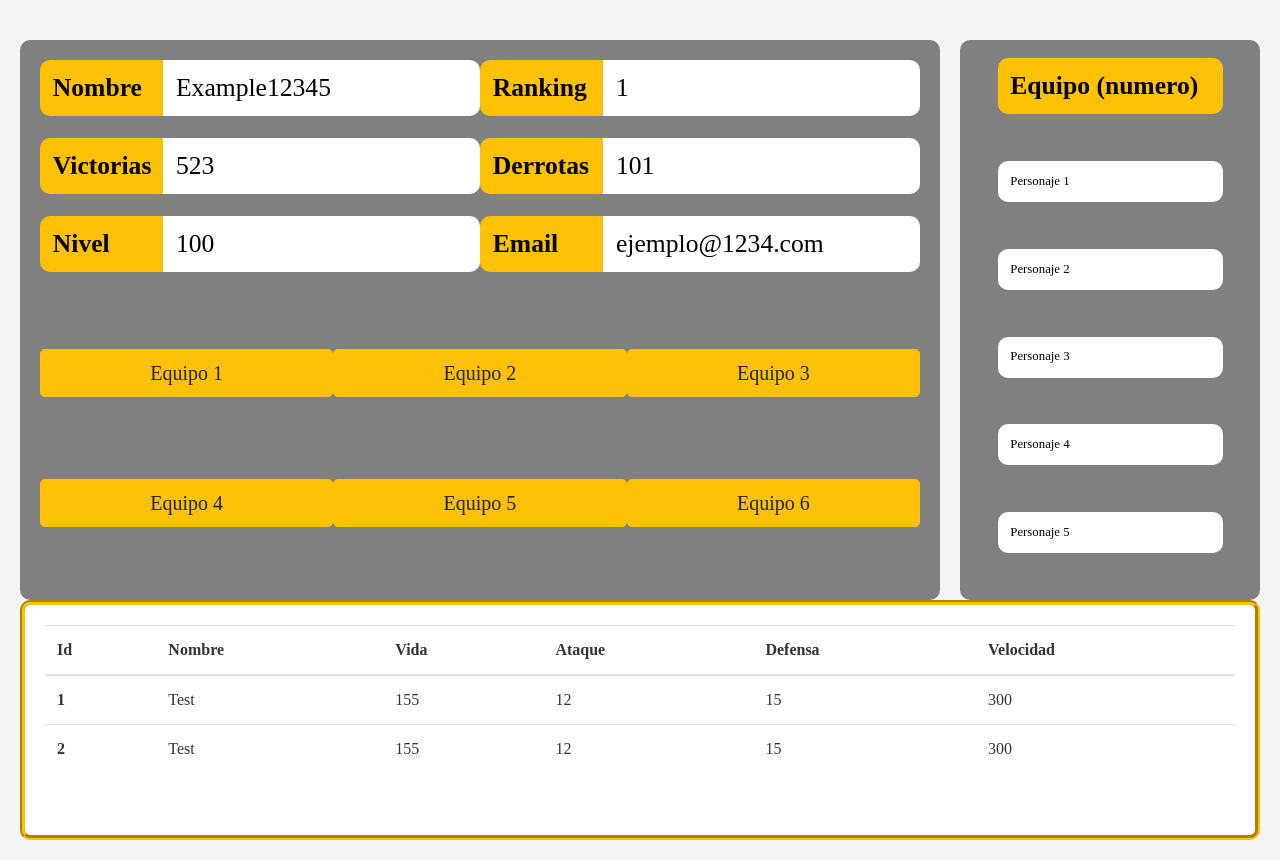
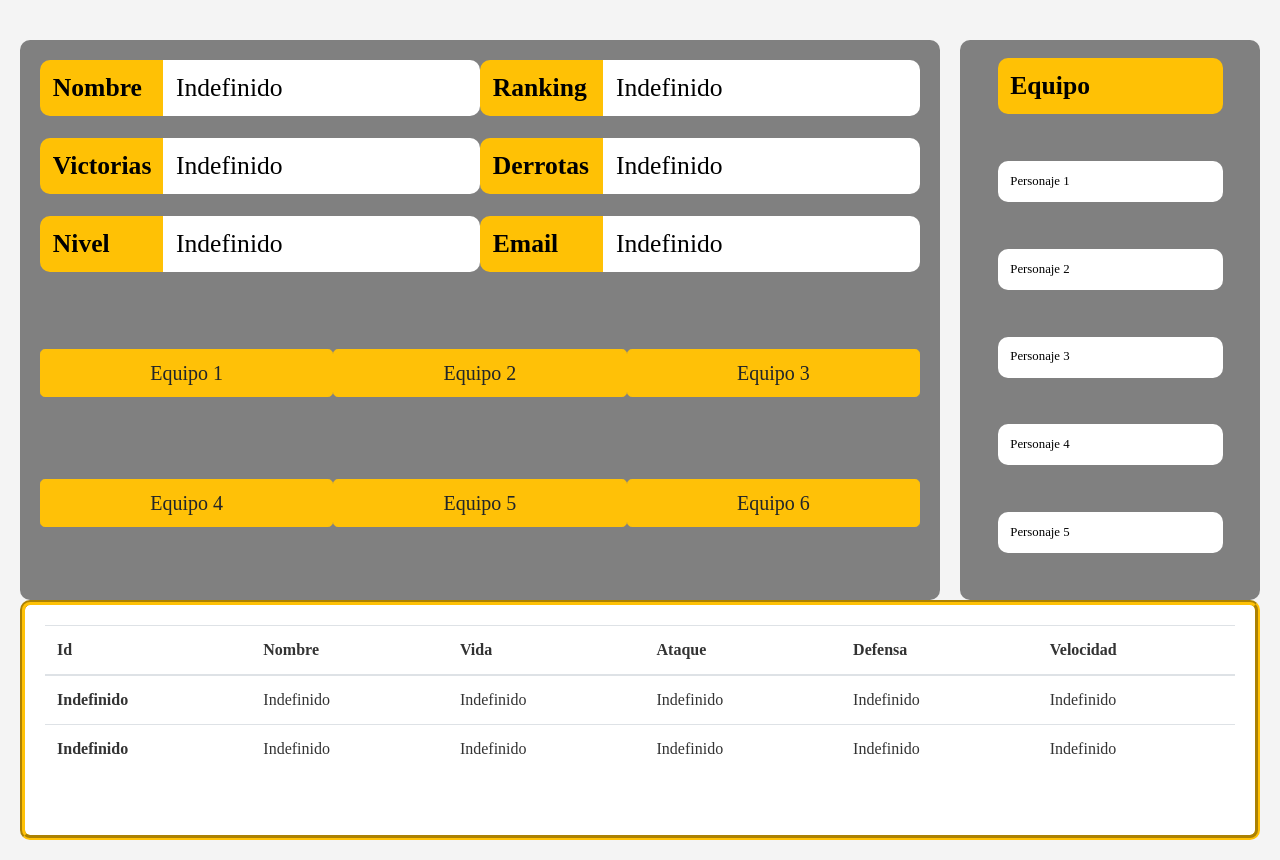
Before and after one commit to Cfornaro/Nova, a website with bundled scripts: page public/pages/user.html in a window 1280 px wide. Built offline with nearby package versions, Linux system fonts and the light colour scheme.

Commit message:
- Añado favicons y modifico los titulos de la barra. - En user.html cuando no hay un usuario en vez de mostrar datos de testeo ahora muestra "Indefinido"

```diff
--- a/public/pages/user.html
+++ b/public/pages/user.html
@@ -5,7 +5,8 @@
 <head>
   <meta charset="UTF-8">
   <meta name="viewport" content="width=device-width, initial-scale=1.0">
-  <title>Perfil</title>
+  <title>Perfil de usuario</title>
+  <link rel="icon" type="image/gif" href="/Images/User.gif">
   <link rel="stylesheet" href="https://cdn.jsdelivr.net/npm/bootstrap@4.0.0/dist/css/bootstrap.min.css" integrity="sha384-Gn5384xqQ1aoWXA+058RXPxPg6fy4IWvTNh0E263XmFcJlSAwiGgFAW/dAiS6JXm" crossorigin="anonymous">
   <link rel="stylesheet" href="../styles/style.css">
   <link rel="stylesheet" href="../styles/components/navbar.css">
@@ -23,13 +24,13 @@
                 <div class="top-lele-container">
                     <h1 class="title">
                     <div class="label">Nombre</div>
-                    <div class="data">Example12345</div>
+                    <div class="data">Indefinido</div>
                     </h1>
                 </div>
                 <div class="top-leri-container">
                     <h1 class="title">
                     <div class="label">Ranking</div>
-                    <div class="data">1</div>
+                    <div class="data">Indefinido</div>
                     </h1>
                 </div>
             </div>
@@ -37,25 +38,25 @@
                 <div class="below-top-lele-container">
                     <h1 class="title">
                     <div class="label">Victorias</div>
-                    <div class="data">523</div>
+                    <div class="data">Indefinido</div>
                     </h1></div>
                 <div class="below-top-leri-container">
                     <h1 class="title">
                     <div class="label">Derrotas</div>
-                    <div class="data">101</div>
+                    <div class="data">Indefinido</div>
                     </h1></div>
             </div>
             <div class="midle-left-container">
               <div>
                 <h1 class="title">
                 <div class="label">Nivel</div>
-                <div class="data">100</div>
+                <div class="data">Indefinido</div>
                 </h1>
               </div>
               <div>
                 <h1 class="title">
                 <div class="label">Email</div>
-                <div class="data">ejemplo@1234.com</div>
+                <div class="data">Indefinido</div>
                 </h1>
               </div>
             </div>
@@ -87,7 +88,7 @@
         <div class="right-container">
             <div class="right-top-container">
                 <h1 class="title">
-                    <div class="labelTeam">Equipo (numero)</div>
+                    <div class="labelTeam">Equipo</div>
                 </h1>
             </div>
             <div class="right-below-top-container">
@@ -132,68 +133,68 @@
                 </thead>
                 <tbody>
                   <tr>
-                    <th scope="row">1</th>
-                    <td>Test</td>
-                    <td>155</td>
-                    <td>12</td>
-                    <td>15</td>
-                    <td>300</td>
+                    <th scope="row">Indefinido</th>
+                    <td>Indefinido</td>
+                    <td>Indefinido</td>
+                    <td>Indefinido</td>
+                    <td>Indefinido</td>
+                    <td>Indefinido</td>
                   </tr>
                   <tr>
-                    <th scope="row">2</th>
-                    <td>Test</td>
-                    <td>155</td>
-                    <td>12</td>
-                    <td>15</td>
-                    <td>300</td>
+                    <th scope="row">Indefinido</th>
+                    <td>Indefinido</td>
+                    <td>Indefinido</td>
+                    <td>Indefinido</td>
+                    <td>Indefinido</td>
+                    <td>Indefinido</td>
                   </tr>
                   <tr>
-                    <th scope="row">2</th>
-                    <td>Test</td>
-                    <td>155</td>
-                    <td>12</td>
-                    <td>15</td>
-                    <td>300</td>
+                    <th scope="row">Indefinido</th>
+                    <td>Indefinido</td>
+                    <td>Indefinido</td>
+                    <td>Indefinido</td>
+                    <td>Indefinido</td>
+                    <td>Indefinido</td>
                   </tr>
                   <tr>
-                    <th scope="row">2</th>
-                    <td>Test</td>
-                    <td>155</td>
-                    <td>12</td>
-                    <td>15</td>
-                    <td>300</td>
+                    <th scope="row">Indefinido</th>
+                    <td>Indefinido</td>
+                    <td>Indefinido</td>
+                    <td>Indefinido</td>
+                    <td>Indefinido</td>
+                    <td>Indefinido</td>
                   </tr>
                   <tr>
-                    <th scope="row">2</th>
-                    <td>Test</td>
-                    <td>155</td>
-                    <td>12</td>
-                    <td>15</td>
-                    <td>300</td>
+                    <th scope="row">Indefinido</th>
+                    <td>Indefinido</td>
+                    <td>Indefinido</td>
+                    <td>Indefinido</td>
+                    <td>Indefinido</td>
+                    <td>Indefinido</td>
                   </tr>
                   <tr>
-                    <th scope="row">2</th>
-                    <td>Test</td>
-                    <td>155</td>
-                    <td>12</td>
-                    <td>15</td>
-                    <td>300</td>
+                    <th scope="row">Indefinido</th>
+                    <td>Indefinido</td>
+                    <td>Indefinido</td>
+                    <td>Indefinido</td>
+                    <td>Indefinido</td>
+                    <td>Indefinido</td>
                   </tr>
                   <tr>
-                    <th scope="row">2</th>
-                    <td>Test</td>
-                    <td>155</td>
-                    <td>12</td>
-                    <td>15</td>
-                    <td>300</td>
+                    <th scope="row">Indefinido</th>
+                    <td>Indefinido</td>
+                    <td>Indefinido</td>
+                    <td>Indefinido</td>
+                    <td>Indefinido</td>
+                    <td>Indefinido</td>
                   </tr>
                   <tr>
-                    <th scope="row">2</th>
-                    <td>Test</td>
-                    <td>155</td>
-                    <td>12</td>
-                    <td>15</td>
-                    <td>300</td>
+                    <th scope="row">Indefinido</th>
+                    <td>Indefinido</td>
+                    <td>Indefinido</td>
+                    <td>Indefinido</td>
+                    <td>Indefinido</td>
+                    <td>Indefinido</td>
                   </tr>
                 </tbody>
               </table>
```
Also changed, not shown: public/pages/CrearPersonaje.html (+2 -1 lines), public/pages/EditarEquipos.html (+2 -1 lines), public/pages/EditarJugador.html (+2 -1 lines), public/pages/EditarPersonajes.html (+2 -1 lines), public/pages/EquipoForm.html (+1 -0 lines), public/pages/index.html (+2 -1 lines), public/Images/Gear.png (added), public/Images/Podium.png (added), public/Images/User.gif (added).
